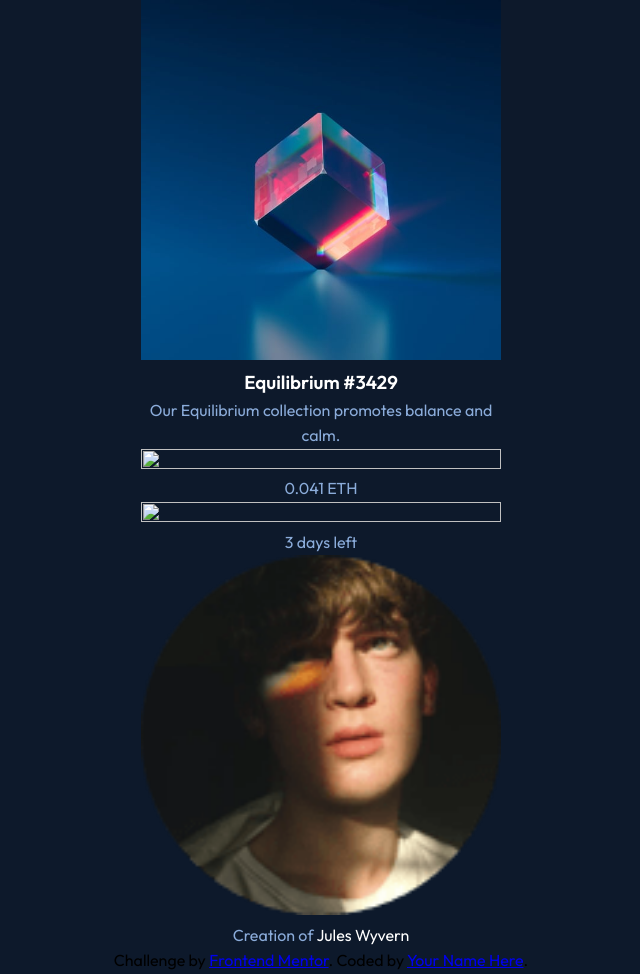
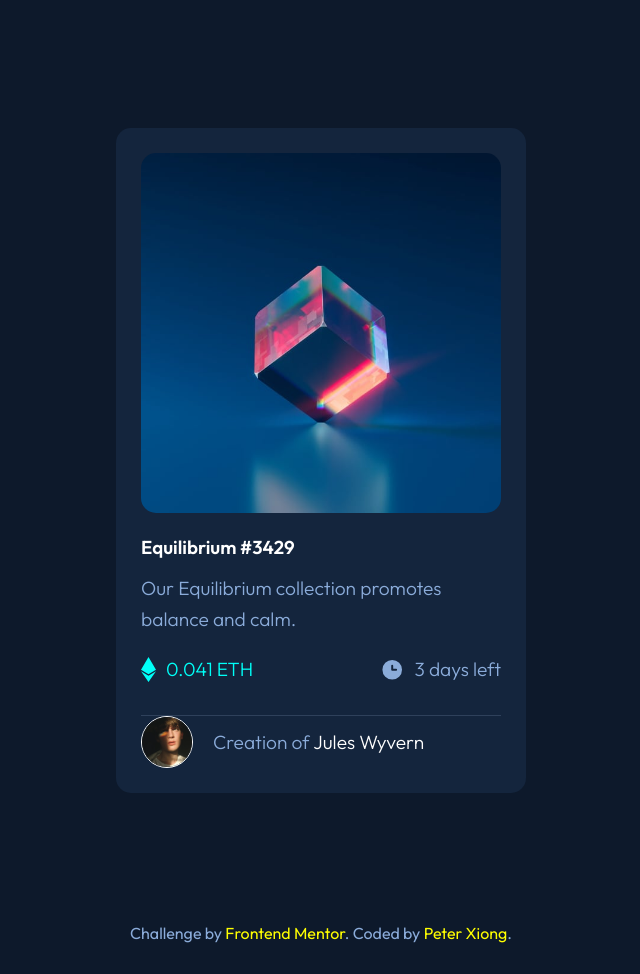
Before and after one commit to peter-xiong/nft-card-preview-component-main, a plain HTML site: page index.html in a window 1280 px wide. Shown: the whole page, without its empty margins (319-959 px from the left). After the commit the page ends 947 px from the top, so only its background shows below. Drawn offline with Linux system fonts and the light colour scheme.

Commit message:
figuring out hover states

```diff
--- a/index.html
+++ b/index.html
@@ -23,27 +23,37 @@
   </head>
   <body>
     <div class="main-content">
-      <a href=""><img src="./images/image-equilibrium.jpg" alt="" /></a>
+      <div class="img-container">
+        <a href=""
+          ><img class="logo" src="./images/image-equilibrium.jpg" alt=""
+        /></a>
+        <img class="view-icon" src="./images/icon-view.svg" alt="" />
+      </div>
       <h3>Equilibrium #3429</h3>
       <p>Our Equilibrium collection promotes balance and calm.</p>
       <div class="duration">
-        <img src=".placeholder" alt="" />
-        <p class="left">0.041 ETH</p>
+        <div class="left">
+          <img src="./images/icon-ethereum.svg" alt="" />
+          <p>0.041 ETH</p>
+        </div>
+        <div class="right">
+          <img src="./images/icon-clock.svg" alt="" />
+          <p>3 days left</p>
+        </div>
       </div>
-      <div>
-        <img src=".placeholder" alt="" />
-        <p class="right">3 days left</p>
-      </div>
-      <div>
-        <img src="./images/image-avatar.png" alt="" />
+      <div class="creator">
+        <div class="creator-img-container">
+          <img src="./images/image-avatar.png" alt="" />
+        </div>
         <p>Creation of <span>Jules Wyvern</span></p>
       </div>
     </div>
-    <div>
+    <div class="challenge">
       Challenge by
       <a href="https://www.frontendmentor.io?ref=challenge" target="_blank"
         >Frontend Mentor</a
-      >. Coded by <a href="#">Your Name Here</a>.
+      >. Coded by
+      <a href="https://github.com/peter-xiong" target="_blank">Peter Xiong</a>.
     </div>
   </body>
 </html>
--- a/style.css
+++ b/style.css
@@ -5,14 +5,13 @@
   --blue-cbg-: hsl(216, 50%, 16%);
   --blue-line-: hsl(215, 32%, 27%);
   --white-: hsl(0, 0%, 100%);
-  --fs-: 1.2rem;
+  --fs-: clamp(1rem, 1.2vw + 0.5rem, 1.2rem);
 }
 
 body {
   margin: 0;
   padding: 0;
   line-height: 1.6;
-  text-align: center;
   font-family: Outfit, Helvetica, sans-serif;
   box-sizing: border-box;
   background-color: var(--blue-mbg-);
@@ -21,12 +20,14 @@ body {
 p {
   color: var(--primary-color);
   margin: 0;
-  padding: 0;
+  padding: 10px 0 10px;
+  font-size: var(--fs-);
+  font-weight: 300;
 }
 
 h3 {
   color: var(--white-);
-  margin: 0;
+  margin: 20px 0 0;
   padding: 0;
 }
 
@@ -39,11 +40,125 @@ span {
 img {
   width: 100%;
   height: 100%;
+  display: block;
+  margin: 0;
+  padding: 0;
 }
 
 .main-content {
   width: 360px;
   display: flex;
   flex-direction: column;
-  margin: 0 auto;
+  margin: 10% auto 10%;
+  background-color: var(--blue-cbg-);
+  padding: 25px;
+  border-radius: 15px;
+  align-items: flex-start;
 }
+
+.img-container,
+.logo {
+  position: relative;
+  border-radius: 15px;
+}
+
+.img-container:hover {
+  background-color: var(--second-color);
+  opacity: 0.5;
+}
+
+.view-icon {
+  position: absolute;
+  opacity: 0;
+  top: 50%;
+  left: 50%;
+  transform: translate(-50%, -50%);
+  width: 50px;
+  height: 50px;
+}
+
+.logo:hover,
+.view-icon:hover {
+  opacity: 0.5;
+  transition: all 0.5s;
+}
+
+.duration {
+  display: flex;
+  width: 100%;
+  margin-bottom: 20px;
+}
+
+.left {
+  display: flex;
+  justify-content: flex-start;
+  align-items: center;
+  width: 50%;
+}
+
+.left img {
+  width: 15px;
+  height: 25px;
+  margin-right: 10px;
+}
+
+.left p {
+  color: var(--second-color);
+}
+
+.right {
+  display: flex;
+  justify-content: flex-end;
+  align-items: center;
+  width: 50%;
+}
+.right img {
+  width: 25px;
+  height: 25px;
+  margin-right: 10px;
+}
+
+.creator {
+  display: flex;
+  justify-content: flex-start;
+  align-items: center;
+  border-top: 0.5px solid var(--blue-line-);
+  width: 100%;
+}
+
+.creator-img-container {
+  width: 50px;
+  border: 1px solid var(--white-);
+  border-radius: 50%;
+}
+
+.creator p {
+  padding-left: 20px;
+}
+
+.challenge {
+  text-align: center;
+  color: var(--primary-color);
+}
+
+.challenge a {
+  text-decoration: none;
+  color: yellow;
+}
+
+@media only screen and (max-width: 375px) {
+  .main-content {
+    width: 280px;
+    display: flex;
+    flex-direction: column;
+    margin: 10% auto;
+    background-color: var(--blue-cbg-);
+    padding: 25px;
+    border-radius: 15px;
+    align-items: flex-start;
+  }
+
+  .creator {
+    padding-top: 20px;
+  }
+}
```
